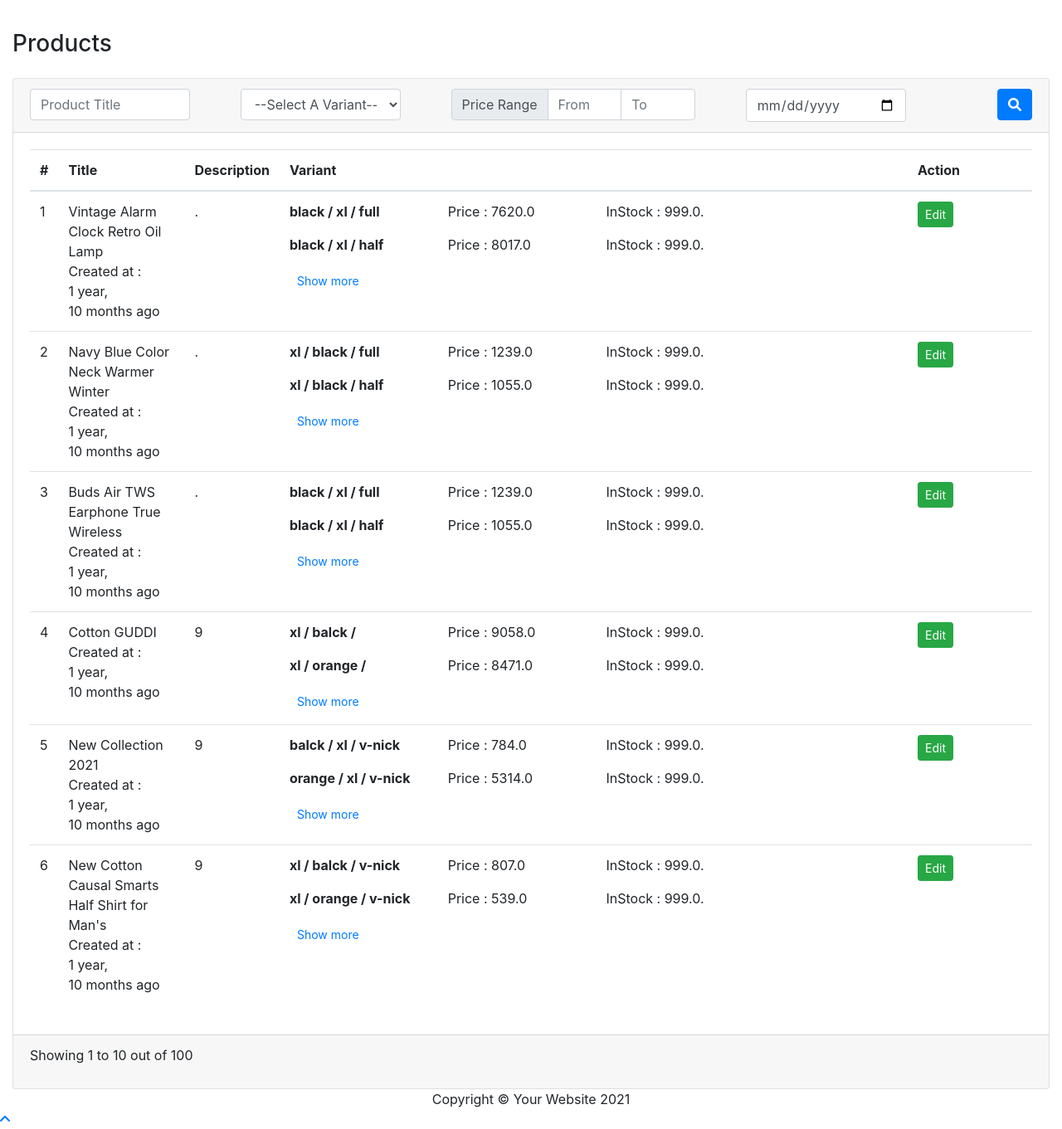
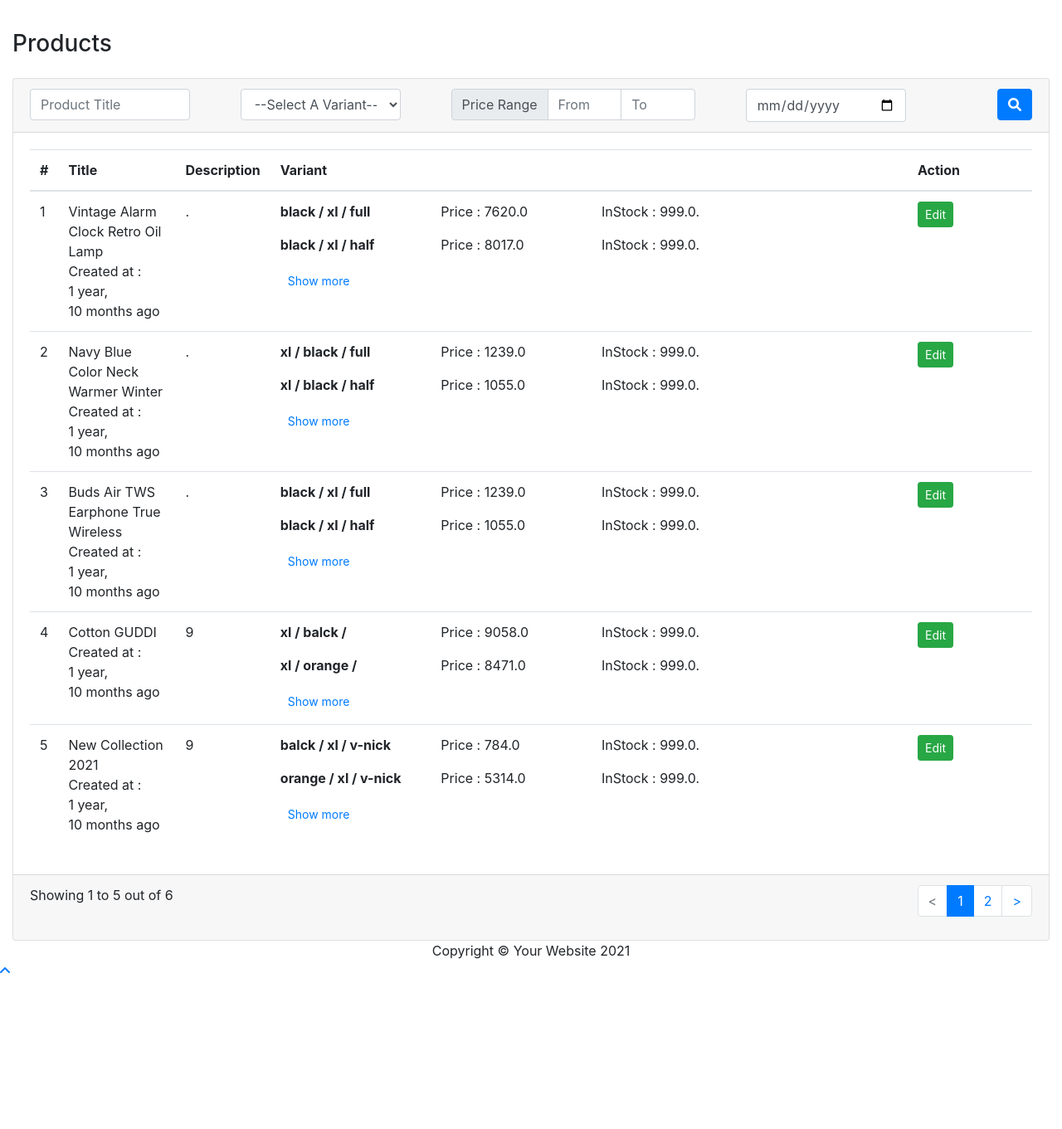
Before and after one commit to ssKazal/django-coding-test, a Django app: page /product/list/ in a window 1280 px wide. Shown: the part 619-1980 px from the top of the page at 83% size. After the commit the page ends 1792 px from the top, so only its background shows below. Run offline with Django 3.2, Linux system fonts and the light colour scheme; data comes from the database, SQL or seed files in the repository; style sheets or scripts are compiled from the project's sources; some libraries are stand-ins or nearby versions.

Commit message:
Pagination in products list page

```diff
--- a/src/product/templates/products/list.html
+++ b/src/product/templates/products/list.html
@@ -105,14 +105,40 @@
         </div>
 
         <div class="card-footer">
+            {% if page_obj.paginator.num_pages > 1 %}
             <div class="row justify-content-between">
                 <div class="col-md-6">
-                    <p>Showing 1 to 10 out of 100</p>
+                    <p>Showing {{ page_obj.start_index }} to {{ page_obj.end_index }} out of {{ page_obj.paginator.count }}</p>
                 </div>
                 <div class="col-md-2">
-
+                    <ul class="pagination justify-content-end">
+                        {% if page_obj.has_previous %}
+                            <li class="page-item">
+                                <a class="page-link" href="?page={{ page_obj.previous_page_number }}">&lt;</a>
+                            </li>
+                        {% else %}
+                            <li class="page-item disabled">
+                                <span class="page-link">&lt;</span>
+                            </li>
+                        {% endif %}
+                        {% for num in page_obj.paginator.page_range %}
+                            <li class="page-item{% if page_obj.number == num %} active{% endif %}">
+                                <a class="page-link" href="?page={{ num }}">{{ num }}</a>
+                            </li>
+                        {% endfor %}
+                        {% if page_obj.has_next %}
+                            <li class="page-item">
+                                <a class="page-link" href="?page={{ page_obj.next_page_number }}">&gt;</a>
+                            </li>
+                        {% else %}
+                            <li class="page-item disabled">
+                                <span class="page-link">&gt;</span>
+                            </li>
+                        {% endif %}
+                    </ul>
                 </div>
             </div>
+            {% endif %}
         </div>
     </div>
 {% endblock %}
--- a/src/product/views/product.py
+++ b/src/product/views/product.py
@@ -14,10 +14,11 @@ class CreateProductView(generic.TemplateView):
         return context
 
 
-class ProductListView(generic.TemplateView):
+class ProductListView(generic.ListView):
     template_name = "products/list.html"
+    model = Product
+    context_object_name = 'products'
+    paginate_by = 5  # Set the number of items per page
 
-    def get_context_data(self, **kwargs):
-        context = super(ProductListView, self).get_context_data(**kwargs)
-        context["products"] = Product.objects.all()
-        return context
+    def get_queryset(self):
+        return Product.objects.all()
```
